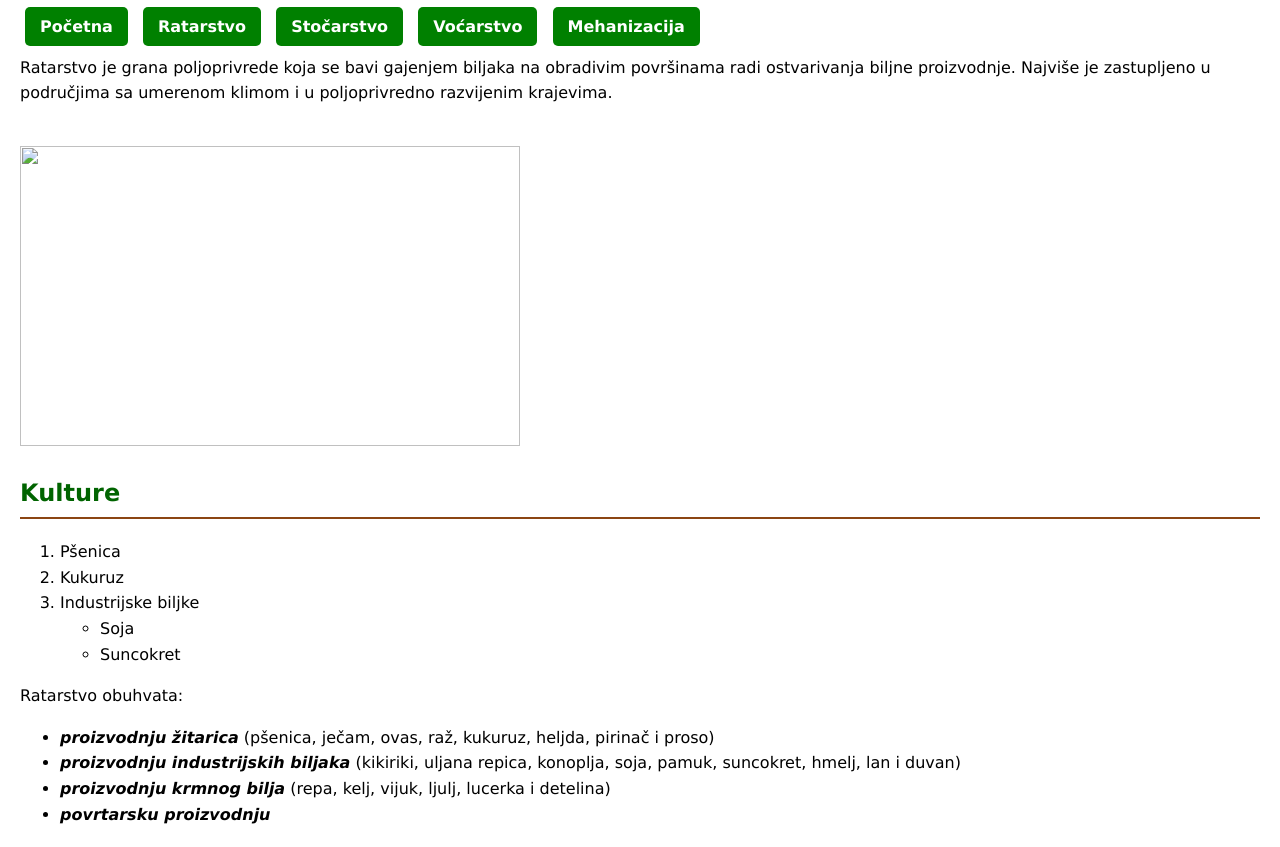
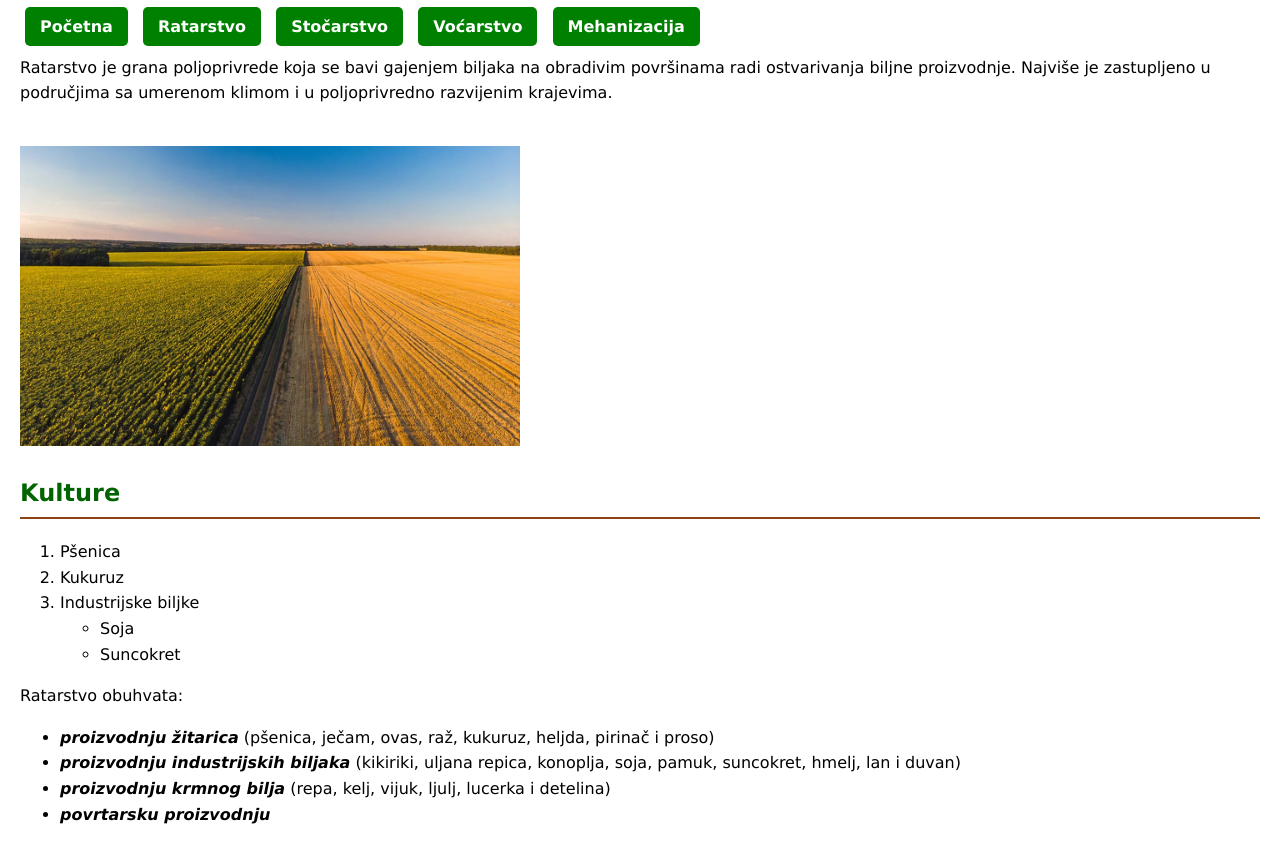
Before and after one commit to andjela79/poljoprivredasajt, a plain HTML site: page ratarstvo.html in a window 1280 px wide. Shown: the part 87-934 px from the top of the page. Drawn offline with Linux system fonts and the light colour scheme.

Commit message:
ratarstvo.html

```diff
--- a/ratarstvo.html
+++ b/ratarstvo.html
@@ -18,7 +18,7 @@
     <p>  Ratarstvo           je grana poljoprivrede koja se bavi gajenjem biljaka na obradivim površinama radi ostvarivanja biljne proizvodnje. Najviše je zastupljeno u područjima sa umerenom klimom i u poljoprivredno razvijenim krajevima.
     </p>
     <br>
-    <img src="slike/njiva.jpg" width="500" height="300">
+    <img src="njiva.jpg" width="500" height="300">
     <h2>Kulture</h2>
     <ol>
         <li>Pšenica</li>
```
